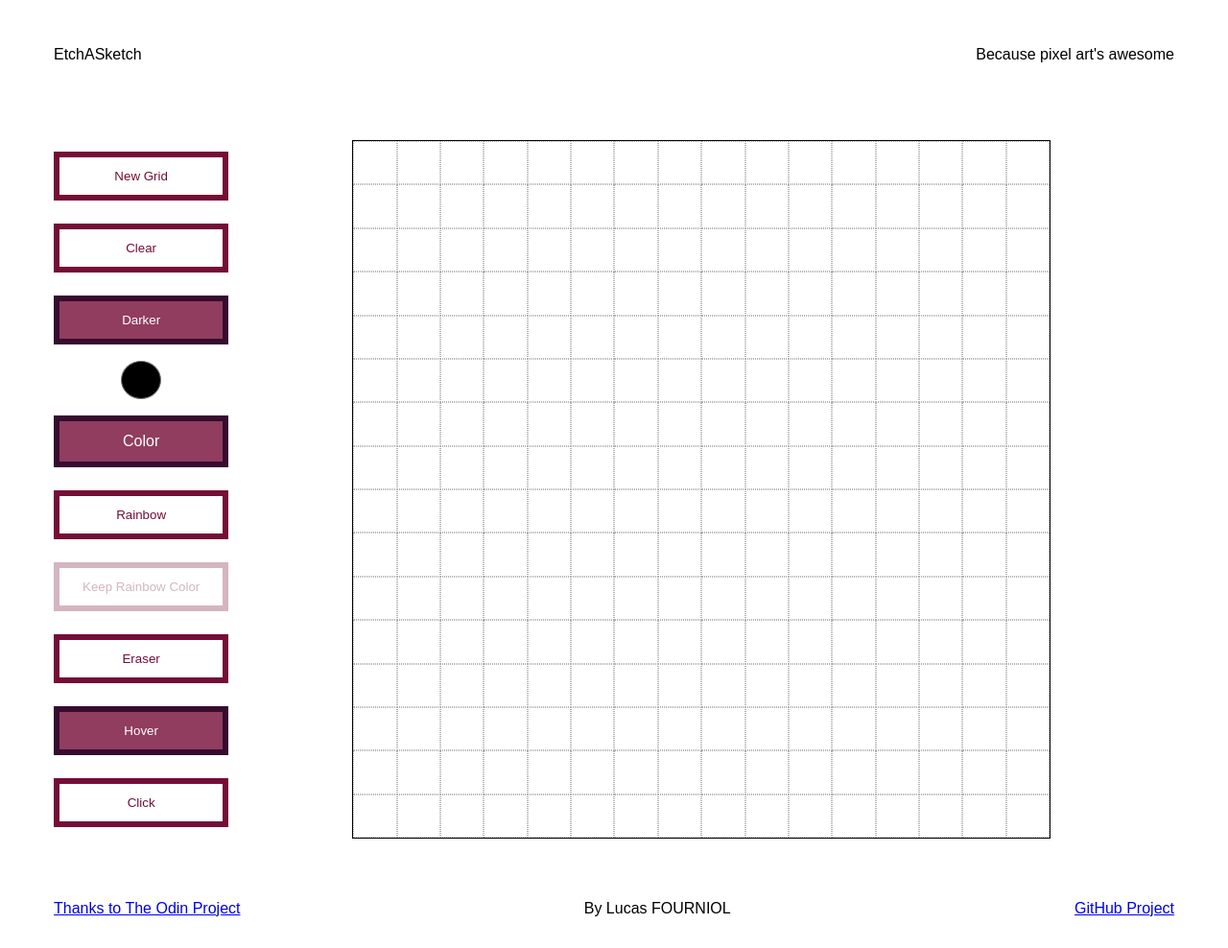
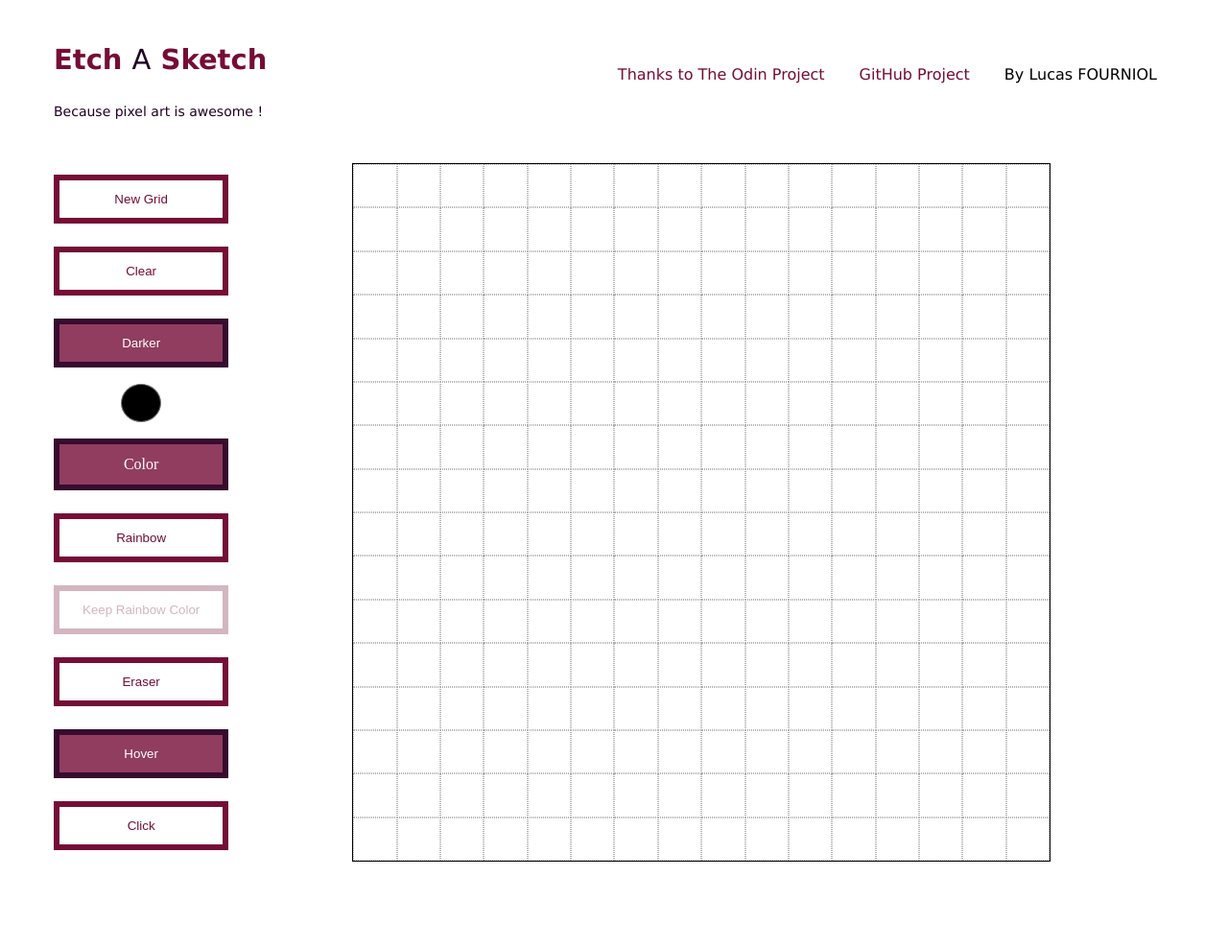
Before and after one commit to Oreus-F/Etch-a-Sketch, a plain HTML site: page index.html in a window 1280 px wide. Shown: the whole page at 96% size. After the commit the page ends 914 px from the top, so only its background shows below. Drawn offline with Linux system fonts and the light colour scheme.

Commit message:
correct size font and color

```diff
--- a/index.html
+++ b/index.html
@@ -8,8 +8,20 @@
 </head>
 <body>
    <div class="header mainPadding">
-       <p class="titleOne">Etch<span class="titleTwo">A</span><span class="titleThree">Sketch</span></p>
-       <p class="pixelArt">Because pixel art's awesome</p>
+        <div class="headerTitle">
+            <p class="titleOne">Etch <span class="titleTwo">A</span> <span class="titleThree">Sketch</span></p>
+            <p class="pixelArt">Because pixel art is awesome !</p>
+        </div>
+
+        <div class="rightPanel">
+            <a href="https://www.theodinproject.com/about" target="_blank" rel="noopener noreferrer" >
+                Thanks to The Odin Project
+            </a>
+        </div>
+        <div class="rightPanel">
+            <a href="https://github.com/Oreus-F/Etch-a-Sketch">GitHub Project</a>
+        </div>
+        <div class="rightPanel">By Lucas FOURNIOL</div>
    </div>
 
 
@@ -24,7 +36,7 @@
                <label title="Pick your own color" for="colorMode" id="colorModeLabel" class="buttonLookActive buttonLook">Color</label>
                <button title="Will apply a random color" id="rainbowMode" class="buttonLook">Rainbow</button>
                <button title="If activated, will keep the color randomly assign with the rainbow mode" id="keepRainbowColor" class="buttonLook btn-disable">Keep Rainbow Color</button>
-               <button title="Use your mouse as a eraser" id="eraserMode" class="buttonLook">Eraser</button>
+               <button title="Use your mouse as an eraser" id="eraserMode" class="buttonLook">Eraser</button>
 
 
                <button title="Mouse over the grid to paint it" id ="mouseover" class="buttonLook buttonLookActive">Hover</button>
@@ -37,24 +49,6 @@
 
    </div>
 
-
-
-
-   <div class="footer mainPadding">
-       <div>
-           <a href="https://www.theodinproject.com/about" target="_blank" rel="noopener noreferrer" >
-               Thanks to The Odin Project
-           </a>
-       </div>
-       <div>By Lucas FOURNIOL</div>
-       <div>
-           <a href="https://github.com/Oreus-F/Etch-a-Sketch">GitHub Project</a>
-       </div>
-
-
-   </div>
-
-
    <script src="script.js"></script>
 </body>
 </html>
--- a/style.css
+++ b/style.css
@@ -8,13 +8,31 @@ body{
     flex-direction: column;
     justify-content: space-between;
     background-color: #fefffe;
-    font-family: sans-serif;
  }
 
 
- .header, .footer{
+.header{
     display: flex;
-    justify-content: space-between;
+    align-items: center;
+    font-family: 'Lucida Sans', 'Lucida Sans Regular', 'Lucida Grande', 'Lucida Sans Unicode', Geneva, Verdana, sans-serif;
+   }
+
+.headerTitle{
+   margin-right: auto;
+}
+
+.rightPanel{
+   margin: 0px 18px;
+}
+
+a{
+      color: #750D37;
+      text-decoration: none;
+   }
+
+a:hover{
+      color:  #210124;
+      text-decoration: solid;
 }
 
 
@@ -26,7 +44,7 @@ body{
 
 
 .mainPadding{
-    padding: 32px 56px;
+    padding: 16px 56px;
 }
 
 
@@ -112,3 +130,24 @@ body{
     pointer-events: none;
     cursor: not-allowed;
 }
+
+
+/* FONT PART */
+
+
+.titleOne{
+   font-weight: 800;
+   font-size: 29px;
+   color: #750D37;
+
+}
+
+.titleTwo{
+   font-weight: 100;
+   color: #210124;
+}
+
+.pixelArt{
+   font-size: 14px;
+   color: #210124;
+}
```
Lines whose indentation alone changed are shown as unchanged.
